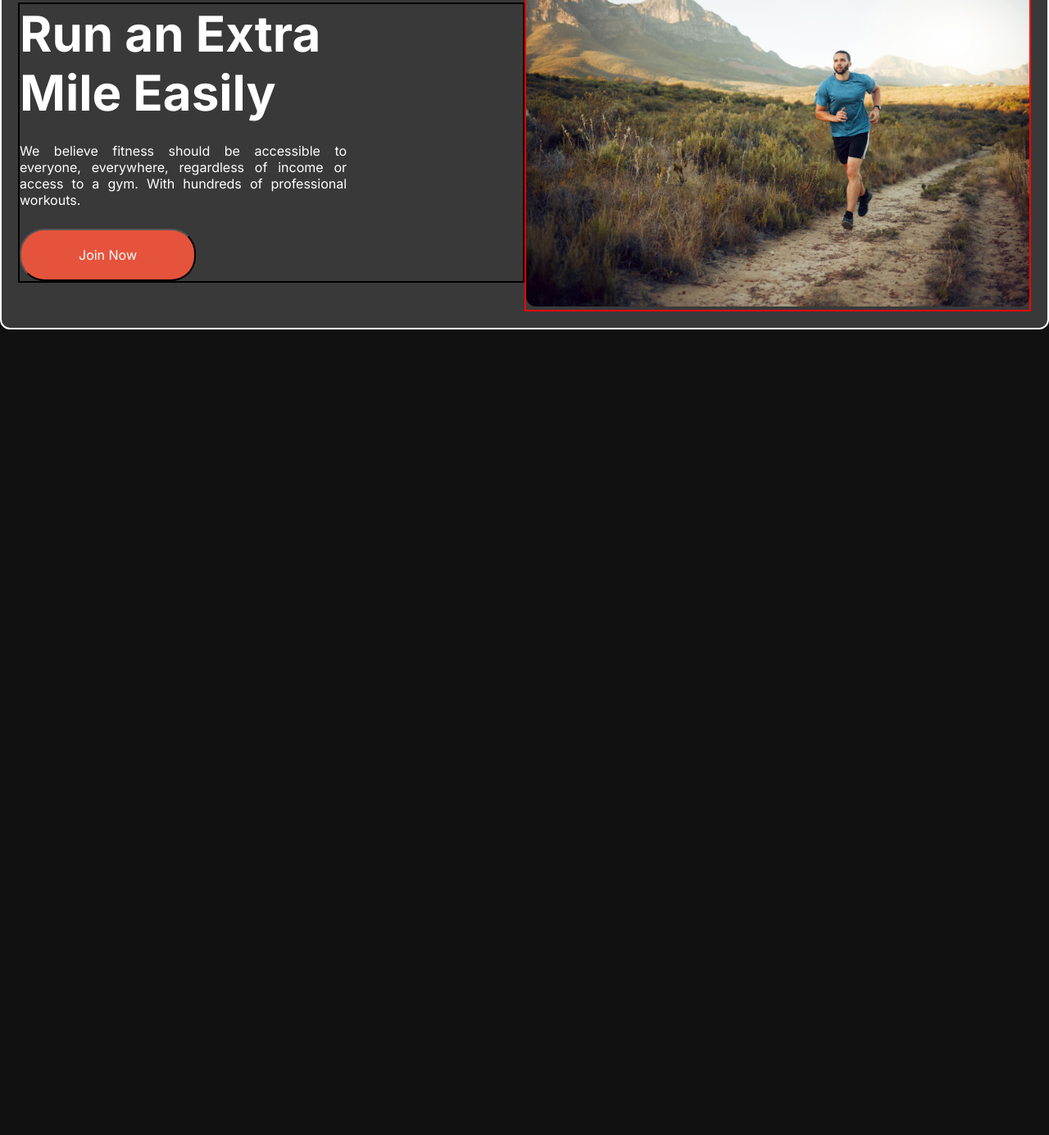
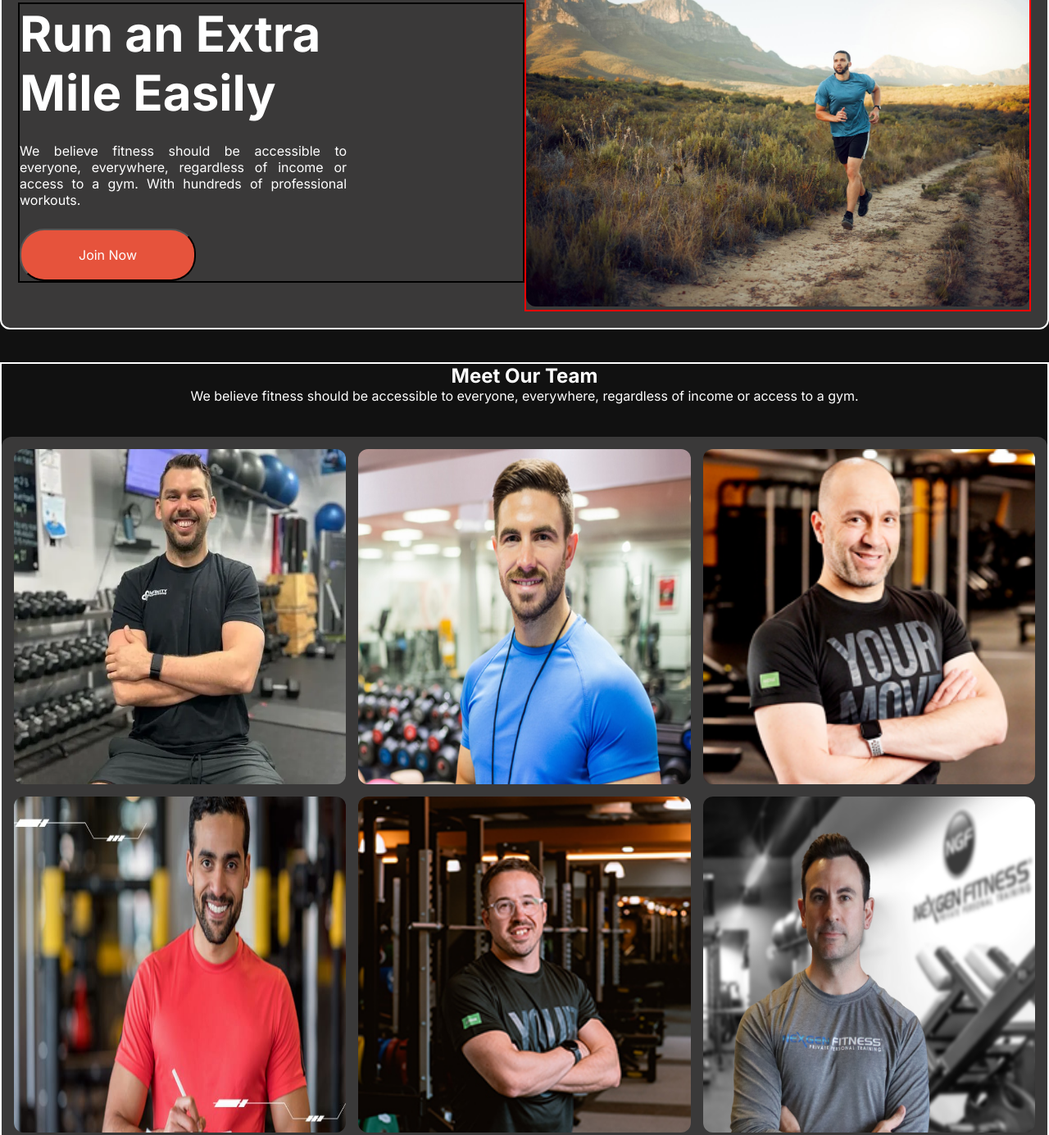
Before and after one commit to sujoy-dam/Versatile-UI, a plain HTML site: page index.html in a window 1280 px wide. Shown: the part 1313-2698 px from the top of the page at 82% size. Before the commit the page ends 1755 px from the top, so only its background shows below. Drawn offline with Linux system fonts and the light colour scheme; a web font is replaced by a local one.

Commit message:
meet our team section

```diff
--- a/index.html
+++ b/index.html
@@ -96,6 +96,32 @@
                 <img src="images/run.jpg" alt="">
             </div>
         </section>
+        <section class="meet-our-team-section">
+            <div class="meet-our-team-text">
+                <h1>Meet Our Team</h1>
+                <p>We believe fitness should be accessible to everyone, everywhere, regardless of income or access to a gym.</p>
+            </div>
+            <div class="meet-our-team-img">
+                <div>
+                    <img src="images/trainer1.png" alt="">
+                </div>
+                <div>
+                    <img src="images/trainer2.png" alt="">
+                </div>
+                <div>
+                    <img src="images/trainer3.png" alt="">
+                </div>
+                <div>
+                    <img src="images/trainer4.png" alt="">
+                </div>
+                <div>
+                    <img src="images/trainer5.png" alt="">
+                </div>
+                <div>
+                    <img src="images/trainer6.png" alt="">
+                </div>
+            </div>
+        </section>
     </main>
     <footer></footer>
 </body>
--- a/styles/responsive.css
+++ b/styles/responsive.css
@@ -88,5 +88,9 @@
         width: 100%;
         margin-top: 20px;
     }
+    /* meet our team section  */
+    .meet-our-team-img{
+        grid-template-columns: repeat(1, 1fr);
+    }
 
 }
--- a/styles/style.css
+++ b/styles/style.css
@@ -201,3 +201,29 @@ span{
     width: 100%;
     border-radius: 12px;
 }
+/* meet our team section  */
+.meet-our-team-section{
+    text-align: center;
+    color: white;
+    border: 2px solid white;
+    max-width: 1440px;
+    margin: 40px auto;
+}
+.meet-our-team-img{
+    display: grid;
+    grid-template-columns: repeat(3, 1fr);
+    gap: 15px;
+    background-color: #5d5c5c8a;
+    padding: 15px;
+    border-radius: 12px;
+    margin-top: 40px;
+}
+.meet-our-team-img div{
+    width: 100%;
+    height: 100%;
+}
+.meet-our-team-img img{
+    width: 100%;
+    height: 100%;
+    border-radius: 12px;
+}
```
